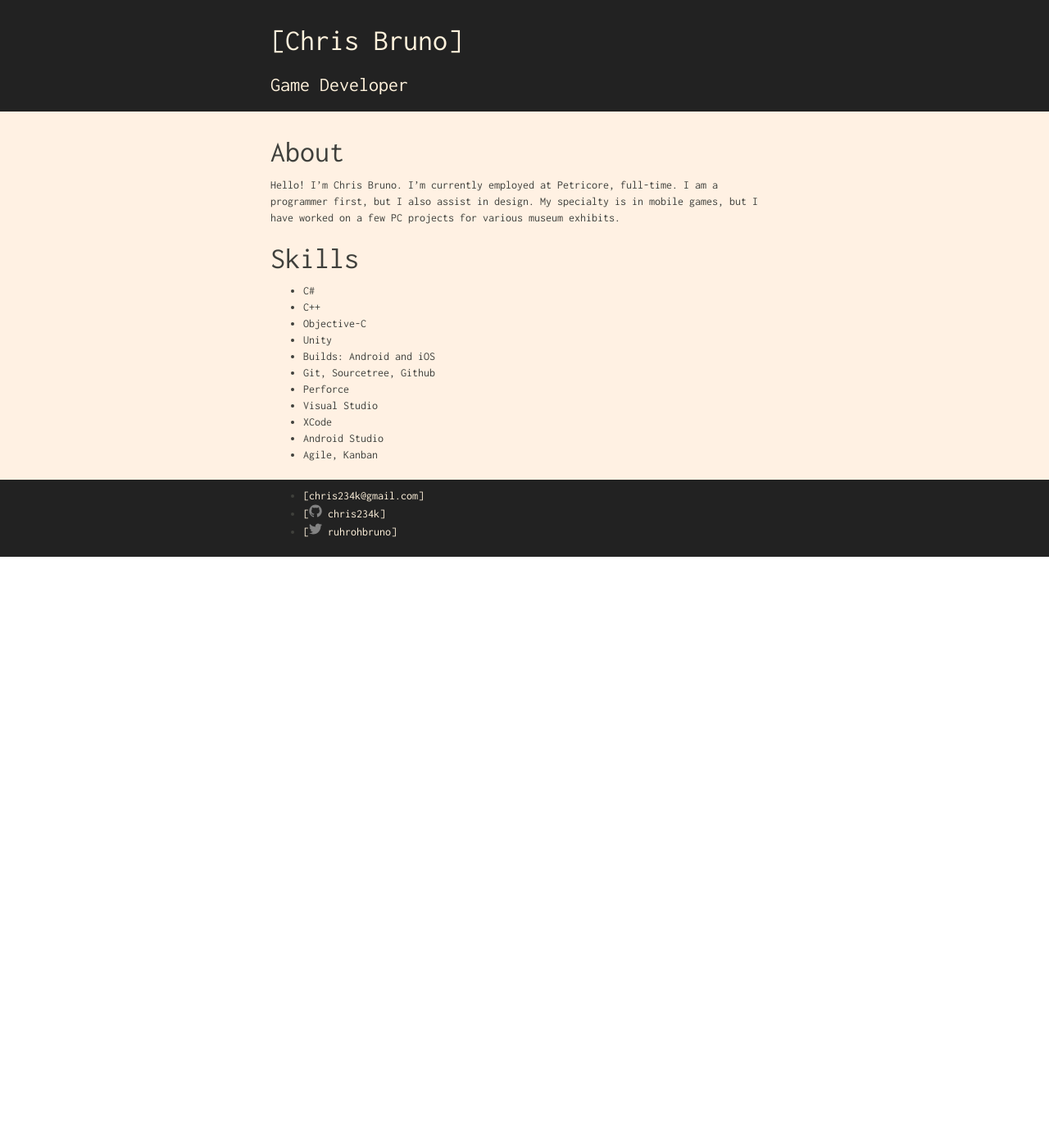
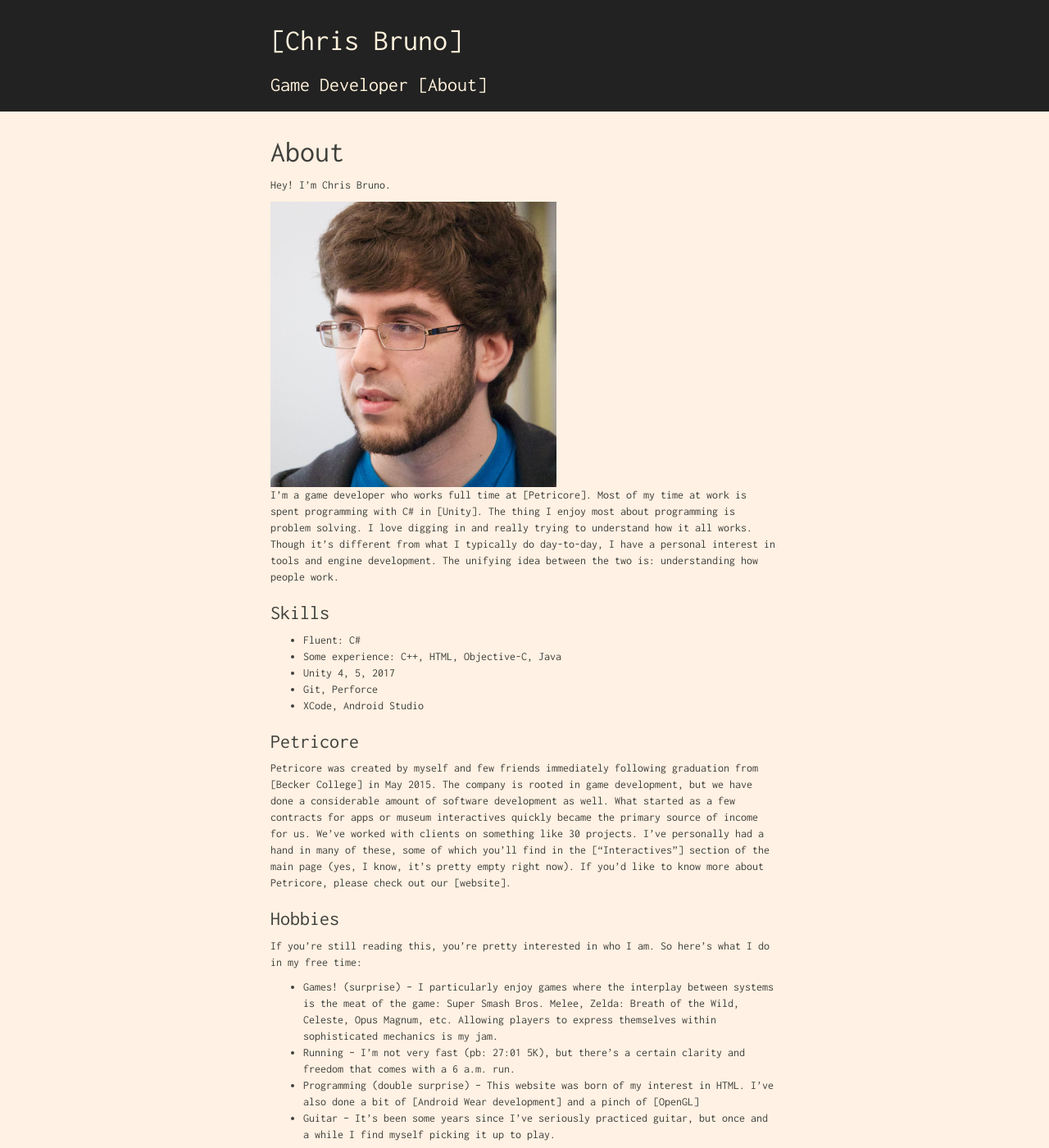
Before and after one commit to Chris234k/chris234k.github.io, a Jekyll site: the page built from about.md, in a window 1280 px wide and 1400 px high. Shown: the whole window at 82% size. Built offline with Jekyll 4.4.1, drawn with Linux system fonts in a browser that asks for light colours.

Commit message:
Adding the 'about' page

```diff
--- a/_layouts/default.html
+++ b/_layouts/default.html
@@ -38,7 +38,9 @@
 	<h1 id="project_title">
 	  <a href="{{site.url}}">{{ site.title }}</a>
 	</h1>
-	<h3 id="project_tagline">{{ site.description }} </h1>
+	<h3 id="project_tagline">{{ site.description }}
+	  <a href="/about">About</a>
+	</h3>
       </header>
     </div>
 
--- a/about.md
+++ b/about.md
@@ -2,21 +2,31 @@
 layout: default
 title: About
 permalink: /about/
+thumbnail: assets/images/me.jpg
 ---
 
 # About
-Hello! I'm Chris Bruno.
-I'm currently employed at Petricore, full-time. I am a programmer first, but I also assist in design. My specialty is in mobile games, but I have worked on a few PC projects for various museum exhibits.
+Hey! I'm Chris Bruno.
 
-# Skills
-* C#
-* C++
-* Objective-C
-* Unity
-* Builds: Android and iOS
-* Git, Sourcetree, Github
-* Perforce
-* Visual Studio
-* XCode
-* Android Studio
-* Agile, Kanban
+<div class="aspectratio">
+<img src="/assets/images/me.jpg" class="demo-gif">
+</div>
+
+I'm a game developer who works full time at [Petricore](http://www.petricoregames.com). Most of my time at work is spent programming with C# in [Unity](https://unity3d.com/). The thing I enjoy most about programming is problem solving. I love digging in and really trying to understand how it all works. Though it's different from what I typically do day-to-day, I have a personal interest in tools and engine development. The unifying idea between the two is: understanding how people work.
+
+### Skills
+* Fluent: C#
+* Some experience: C++, HTML, Objective-C, Java
+* Unity 4, 5, 2017
+* Git, Perforce
+* XCode, Android Studio
+
+### Petricore
+Petricore was created by myself and few friends immediately following graduation from [Becker College](https://www.becker.edu/) in May 2015. The company is rooted in game development, but we have done a considerable amount of software development as well. What started as a few contracts for apps or museum interactives quickly became the primary source of income for us. We've worked with clients on something like 30 projects. I've personally had a hand in many of these, some of which you'll find in the ["Interactives"](/index.html) section of the main page (yes, I know, it's pretty empty right now). If you'd like to know more about Petricore, please check out our [website](http://petricoregames.com/).
+
+### Hobbies
+If you're still reading this, you're pretty interested in who I am. So here's what I do in my free time:
+* Games! (surprise) -- I particularly enjoy games where the interplay between systems is the meat of the game: Super Smash Bros. Melee, Zelda: Breath of the Wild, Celeste, Opus Magnum, etc. Allowing players to express themselves within sophisticated mechanics is my jam.
+* Running -- I'm not very fast (pb: 27:01 5K), but there's a certain clarity and freedom that comes with a 6 a.m. run.
+* Programming (double surprise) -- This website was born of my interest in HTML. I've also done a bit of [Android Wear development](/experimental/yorhawatchface) and a pinch of [OpenGL](https://twitter.com/ruhrohbruno/status/947873534197551106)
+* Guitar -- It's been some years since I've seriously practiced guitar, but once and a while I find myself picking it up to play.
```
